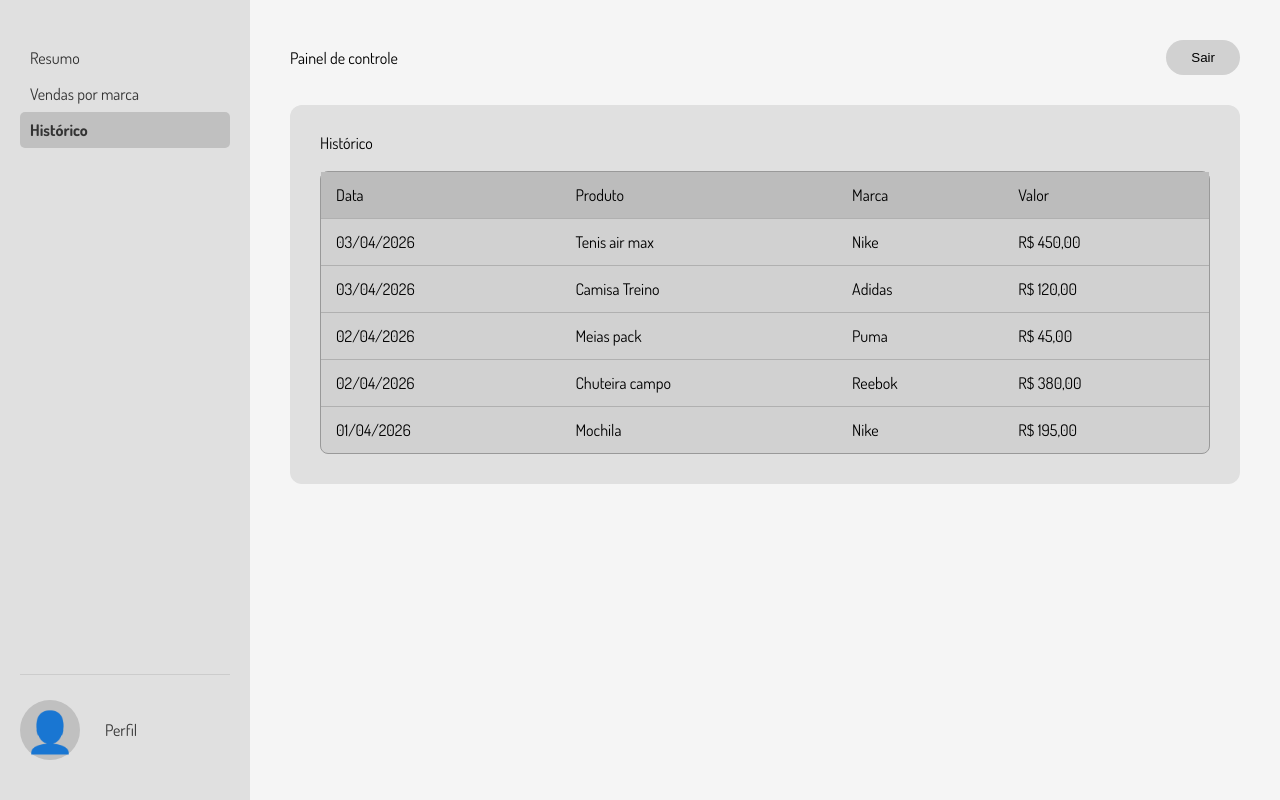
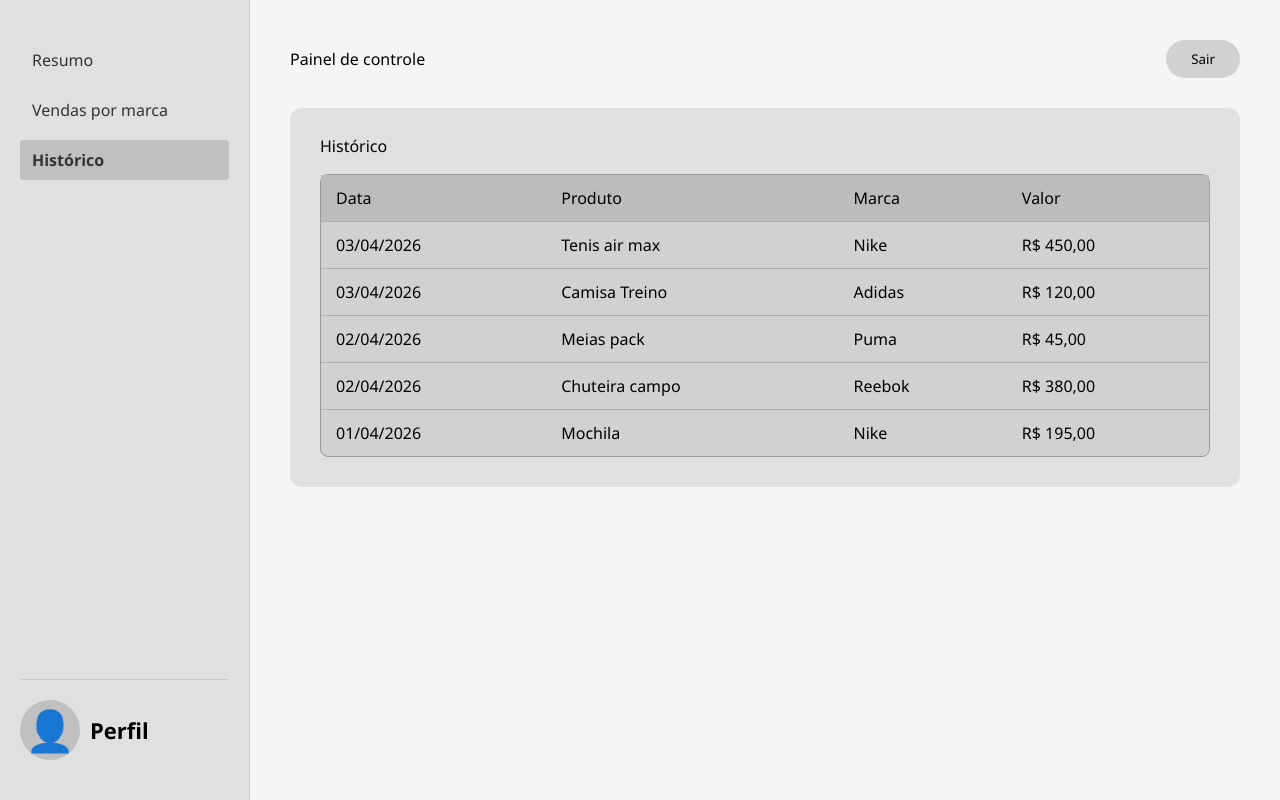
Before and after one commit to kaua-sousa12/Grupo-9-Cal-ados-Turma-A, an Angular app in the folder json-server-project/: page /historico in a window 1280 px wide. Built offline with nearby package versions, Linux system fonts and the light colour scheme.

Commit message:
alterações nas paginas.

```diff
--- a/json-server-project/src/app/components/gestao-marcas/gestao-marcas.css
+++ b/json-server-project/src/app/components/gestao-marcas/gestao-marcas.css
@@ -5,16 +5,10 @@
     font-family: 'Segoe UI', Tahoma, Geneva, Verdana, sans-serif;
 }
 
-body {
-    background-color: #f0f0f0;
-    height: 100vh;
-}
-
 .container {
     display: flex;
     height: 100%;
 }
-
 
 .sidebar {
     width: 250px;
@@ -133,14 +127,6 @@
     color: #000;
 }
 
-.perfil {
-    display: flex;
-    align-items: center;
-    gap: 15px;
-    padding-top: 25px;
-    border-top: 1px solid #ccc;
-}
-
 .perfil .avatar {
     font-size: 40px;
     display: flex;
--- a/json-server-project/src/app/components/historico/historico.css
+++ b/json-server-project/src/app/components/historico/historico.css
@@ -1,16 +1,50 @@
-.main-container {
+* {
+    margin: 0;
+    padding: 0;
+    box-sizing: border-box;
+    font-family: 'Segoe UI', Tahoma, Geneva, Verdana, sans-serif;
+}
+
+
+.container {
     display: flex;
-    min-height: 100vh;
+    height: 100%;
 }
+
 
 .sidebar {
     width: 250px;
     background-color: #e0e0e0;
-    padding: 40px 20px;
+    border-right: 1px solid #ccc;
     display: flex;
     flex-direction: column;
     justify-content: space-between;
-    flex-shrink: 0;
+    padding: 40px 20px;
+}
+
+.sidebar ul {
+    list-style: none;
+}
+
+.sidebar li {
+    padding: 12px;
+    margin-bottom: 10px;
+    cursor: pointer;
+    color: #333;
+}
+
+.sidebar li.active {
+    background-color: #c0c0c0;
+    border-radius: 4px;
+    font-weight: bold;
+}
+
+.perfil {
+    display: flex;
+    align-items: center;
+    gap: 10px;
+    padding-top: 20px;
+    border-top: 1px solid #ccc;
 }
 
 
@@ -78,18 +112,10 @@
     border-radius: 5px;
 }
 
-perfil span {
+.perfil > span {
     font-size: 22px;
     font-weight: 600;
     color: #000;
-}
-
-.perfil {
-    display: flex;
-    align-items: center;
-    gap: 15px;
-    padding-top: 25px;
-    border-top: 1px solid #ccc;
 }
 
 .perfil .avatar {
--- a/json-server-project/src/app/components/historico/historico.html
+++ b/json-server-project/src/app/components/historico/historico.html
@@ -1,15 +1,15 @@
-<div class="main-container">
+<div class="container">
     <aside class="sidebar">
         <nav>
             <ul>
-                <li><a href="Untitled-1.html" routerLink="/gestaomarcas">Resumo</a></li>
-                <li><a href="Untitled-2.html" routerLink="/vendaspormarca">Vendas por marca</a></li>
-                <li><a href="Untitled-3.html" class="active" routerLink="/historico">Histórico</a></li>
+                <li routerLink="/gestaomarcas">Resumo</li>
+                <li  routerLink="/vendaspormarca">Vendas por marca</li>
+                <li class="active" routerLink="/historico">Histórico</li>
             </ul>
         </nav>
         <div class="perfil">
             <div class="avatar">👤</div>
-            <span><a href="Untitled-5.html">Perfil</a></span>
+            <span>Perfil</span>
         </div>
     </aside>
 
--- a/json-server-project/src/app/components/vendas-por-marca/vendas-por-marca.css
+++ b/json-server-project/src/app/components/vendas-por-marca/vendas-por-marca.css
@@ -1,16 +1,50 @@
-.main-container {
+* {
+    margin: 0;
+    padding: 0;
+    box-sizing: border-box;
+    font-family: 'Segoe UI', Tahoma, Geneva, Verdana, sans-serif;
+}
+
+
+.container {
     display: flex;
-    min-height: 100vh;
+    height: 100%;
 }
+
 
 .sidebar {
     width: 250px;
     background-color: #e0e0e0;
-    padding: 40px 20px;
+    border-right: 1px solid #ccc;
     display: flex;
     flex-direction: column;
     justify-content: space-between;
-    flex-shrink: 0;
+    padding: 40px 20px;
+}
+
+.sidebar ul {
+    list-style: none;
+}
+
+.sidebar li {
+    padding: 12px;
+    margin-bottom: 10px;
+    cursor: pointer;
+    color: #333;
+}
+
+.sidebar li.active {
+    background-color: #c0c0c0;
+    border-radius: 4px;
+    font-weight: bold;
+}
+
+.perfil {
+    display: flex;
+    align-items: center;
+    gap: 10px;
+    padding-top: 20px;
+    border-top: 1px solid #ccc;
 }
 
 
@@ -42,13 +76,17 @@
 }
 
 
-.sidebar ul { list-style: none; }
+.sidebar ul {
+    list-style: none;
+}
+
 .sidebar a {
     text-decoration: none;
     color: #333;
     display: block;
     padding: 10px;
 }
+
 .sidebar a.active {
     background-color: #c0c0c0;
     font-weight: bold;
@@ -62,9 +100,22 @@
     border-radius: 8px;
     margin-top: 20px;
 }
-table { width: 100%; border-collapse: collapse; }
-th { text-align: left; padding: 15px; background: #bcbcbc; }
-td { padding: 15px; border-top: 1px solid #b0b0b0; }
+
+table {
+    width: 100%;
+    border-collapse: collapse;
+}
+
+th {
+    text-align: left;
+    padding: 15px;
+    background: #bcbcbc;
+}
+
+td {
+    padding: 15px;
+    border-top: 1px solid #b0b0b0;
+}
 
 
 .main-container {
@@ -78,18 +129,10 @@
     border-radius: 5px;
 }
 
-perfil span {
+.perfil > span {
     font-size: 22px;
     font-weight: 600;
     color: #000;
-}
-
-.perfil {
-    display: flex;
-    align-items: center;
-    gap: 15px;
-    padding-top: 25px;
-    border-top: 1px solid #ccc;
 }
 
 .perfil .avatar {
@@ -111,6 +154,6 @@
     height: 100%;
 }
 
-a:hover{
-  font-weight: bold;
+a:hover {
+    font-weight: bold;
 }
--- a/json-server-project/src/app/components/vendas-por-marca/vendas-por-marca.html
+++ b/json-server-project/src/app/components/vendas-por-marca/vendas-por-marca.html
@@ -1,10 +1,10 @@
-<div class="main-container">
+<div class="container">
     <aside class="sidebar">
         <nav>
             <ul>
-                <li><a href="Untitled-1.html" routerLink="/gestaomarcas">Resumo</a></li>
-                <li><a href="Untitled-2.html" class="active" routerLink="/vendaspormarca">Vendas por marca</a></li>
-                <li><a href="Untitled-3.html" routerLink="/historico">Histórico</a></li>
+                <li  routerLink="/gestaomarcas">Resumo</li>
+                <li class="active" routerLink="/vendaspormarca">Vendas por marca</li>
+                <li routerLink="/historico">Histórico</li>
             </ul>
         </nav>
         <div class="perfil">
```
Also changed, not shown: json-server-project/public/download.png (deleted).
